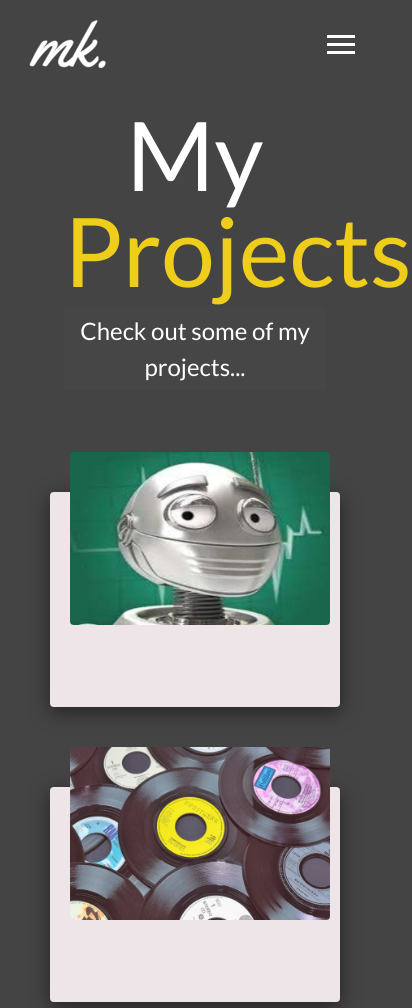
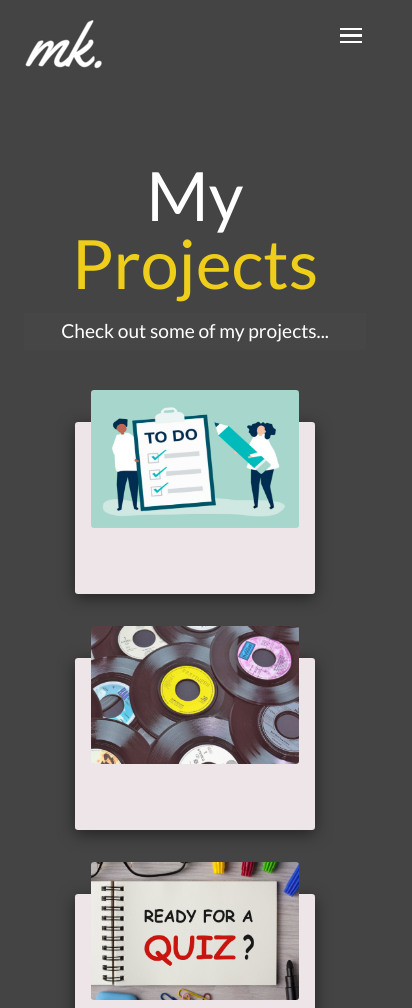
Before and after one commit to mustafa-prog/portfolio, a website: page src/work.html in a window 390 px wide. Shown: the top 1008 px of the page, 412 px wide, since content can reach past the window. Drawn offline with nearby package versions, Linux system fonts and the light colour scheme; files that its build step writes are made by us from their sources.

Commit message:
responsive design updated

```diff
--- a/src/scss/base/_typography.scss
+++ b/src/scss/base/_typography.scss
@@ -14,7 +14,7 @@ h3 {
   font-weight: 400;
 
   &.lg-heading {
-    font-size: 9.6rem;
+    font-size: 8.5rem;
   }
 
   &.sm-heading {
--- a/src/scss/layout/_mediaQueries.scss
+++ b/src/scss/layout/_mediaQueries.scss
@@ -7,6 +7,19 @@
 }
 
 @include mediaLg {
+  :root {
+    font-size: 60%;
+  }
+
+  main#about h1.lg-heading {
+    margin-top: 13vh;
+  }
+
+  main#about h2.sm-heading {
+    margin-bottom: 6rem;
+    margin-top: 3.5rem;
+  }
+
   main#about .skills-container {
     grid-template-columns: repeat(4, 1fr);
   }
@@ -19,6 +32,10 @@
 }
 
 @include mediaMd {
+  :root {
+    font-size: 55%;
+  }
+
   main {
     text-align: center;
     //align-items: center;
@@ -29,6 +46,7 @@
     }
 
     &#about .lg-heading {
+      margin-top: 13vh;
       margin-bottom: 5rem;
     }
   }
@@ -45,19 +63,19 @@
   }
 
   .menu-nav {
-    height: 75vh;
+    height: 70vh;
     transform: translate3d(-100%, 0, 0);
     font-size: 2.4rem;
   }
 
   .menu-branding {
-    height: 25vh;
+    height: 30vh;
     transform: translate3d(100%, 0, 0);
 
     .portrait {
       background-image: url('../images/profile-foto-small.jpg');
-      width: 15rem;
-      height: 15rem;
+      width: 135px;
+      height: 135px;
       clip-path: circle(50% at 50% 50%);
     }
   }
@@ -65,15 +83,47 @@
   main#about .skills-container {
     grid-template-columns: repeat(3, 1fr);
   }
+
+  main#work h1.lg-heading {
+    margin-top: 13vh;
+    margin-bottom: 2.5rem;
+  }
+
+  main#contact h1.lg-heading {
+    margin-top: 13vh;
+  }
 }
 
 @include mediaSm {
-  main#home h1 {
-    margin-top: 13vh;
+  :root {
+    font-size: 50%;
+  }
+
+  main {
+    padding-right: 3rem;
+    padding-left: 3rem;
+  }
+
+  main#home h1.lg-heading {
+    margin-top: 19vh;
+    margin-bottom: 2rem;
     text-align: center;
   }
 
+  main#about h1.lg-heading {
+    margin-top: 13vh;
+  }
+
   main#about .skills-container {
-    grid-template-columns: repeat(2, 1fr);
+    grid-template-columns: repeat(3, 1fr);
+  }
+
+  main#work h1.lg-heading {
+    margin-top: 13vh;
+    margin-bottom: 2rem;
+  }
+
+  main#contact h1.lg-heading {
+    margin-top: 13vh;
   }
 }
--- a/src/scss/pages/_about.scss
+++ b/src/scss/pages/_about.scss
@@ -10,6 +10,8 @@ main#about {
   .sm-heading {
     max-width: 90rem;
     margin: auto;
+    margin-bottom: 6rem;
+    margin-top: 3.5rem;
     text-align: justify;
     line-height: 150%;
   }
@@ -21,6 +23,8 @@ main#about {
     display: grid;
     grid-template-columns: repeat(6, 1fr);
     gap: 3rem;
+    border: 0.1rem solid $secondary-color;
+    padding: 2rem;
 
     .logo-container {
       display: flex;
--- a/src/scss/pages/_work.scss
+++ b/src/scss/pages/_work.scss
@@ -13,7 +13,7 @@ main#work {
     justify-content: center;
     align-items: center;
     flex-wrap: wrap;
-    padding: 3rem;
+    padding: 1.8rem;
     color: #000;
 
     .card {
--- a/src/work.html
+++ b/src/work.html
@@ -53,21 +53,23 @@
       <div class="container">
         <div class="card">
           <div class="imgBx">
-            <img src="images/projects/roboshop.jpg" alt="roboshop" />
+            <img src="images/projects/todoapp.jpg" alt="todo app" />
           </div>
           <div class="content">
-            <h2>Fullstack-Server Roboshop</h2>
+            <h2>To Do App</h2>
             <p>
               Technologies used: <br />
-              <span
-                >HTML | CSS | JavaScript | HandleBars | Express | MongoDB</span
-              >
+              <span>HTML | CSS | React | Redux | Redux-Thunk</span>
             </p>
-            <a href="#" class="btn-light">
+            <a
+              href="https://le-fbw1.github.io/SPA-todo-app/"
+              class="btn-light"
+              target="_blank"
+            >
               <i class="fas fa-eye"></i> Project
             </a>
             <a
-              href="https://github.com/mustafa-prog/fullstack-server-roboshop"
+              href="https://github.com/LE-FBW1/SPA-todo-app"
               target="_blank"
               class="btn-dark"
             >
@@ -85,9 +87,9 @@
               Technologies used: <br />
               <span>Node JS | Express | MongoDB</span>
             </p>
-            <a href="#" class="btn-light">
+            <!-- <a href="#" class="btn-light">
               <i class="fas fa-eye"></i> Project
-            </a>
+            </a> -->
             <a
               href="https://github.com/mustafa-prog/record-shop"
               target="_blank"
@@ -99,41 +101,23 @@
         </div>
         <div class="card">
           <div class="imgBx">
-            <img src="images/projects/todoapp.jpg" alt="todo app" />
+            <img src="images/projects/quiz-app.jpg" alt="quiz-app" />
           </div>
           <div class="content">
-            <h2>To Do App</h2>
+            <h2>Quiz App</h2>
             <p>
               Technologies used: <br />
-              <span>HTML | CSS | React | Redux | Redux-Thunk</span>
+              <span>HTML | CSS | JavaScript</span>
             </p>
-            <a href="https://le-fbw1.github.io/SPA-todo-app/" class="btn-light">
+            <a
+              href="https://mustafa-prog.github.io/quiz-app/"
+              target="_blank"
+              class="btn-light"
+            >
               <i class="fas fa-eye"></i> Project
             </a>
             <a
-              href="https://github.com/LE-FBW1/SPA-todo-app"
-              target="_blank"
-              class="btn-dark"
-            >
-              <i class="fab fa-github"></i> Github
-            </a>
-          </div>
-        </div>
-        <div class="card">
-          <div class="imgBx">
-            <img src="images/projects/shopping-list.jpg" alt="shopping list" />
-          </div>
-          <div class="content">
-            <h2>Shopping List</h2>
-            <p>
-              Technologies used: <br />
-              <span>HTML | CSS | Bootstrap | React</span>
-            </p>
-            <a href="#" class="btn-light">
-              <i class="fas fa-eye"></i> Project
-            </a>
-            <a
-              href="https://github.com/mustafa-prog/Shopping-list-with-React"
+              href="https://github.com/mustafa-prog/quiz-app"
               target="_blank"
               class="btn-dark"
             >
@@ -169,23 +153,43 @@
         </div>
         <div class="card">
           <div class="imgBx">
-            <img src="images/projects/quiz-app.jpg" alt="quiz-app" />
+            <img src="images/projects/shopping-list.jpg" alt="shopping list" />
           </div>
           <div class="content">
-            <h2>Quiz App</h2>
+            <h2>Shopping List</h2>
             <p>
               Technologies used: <br />
-              <span>HTML | CSS | JavaScript</span>
+              <span>HTML | CSS | Bootstrap | React</span>
             </p>
-            <a
-              href="https://mustafa-prog.github.io/quiz-app/"
-              target="_blank"
-              class="btn-light"
-            >
+            <a href="#" class="btn-light">
               <i class="fas fa-eye"></i> Project
             </a>
             <a
-              href="https://github.com/mustafa-prog/quiz-app"
+              href="https://github.com/mustafa-prog/Shopping-list-with-React"
+              target="_blank"
+              class="btn-dark"
+            >
+              <i class="fab fa-github"></i> Github
+            </a>
+          </div>
+        </div>
+        <div class="card">
+          <div class="imgBx">
+            <img src="images/projects/roboshop.jpg" alt="roboshop" />
+          </div>
+          <div class="content">
+            <h2>Fullstack-Server Roboshop</h2>
+            <p>
+              Technologies used: <br />
+              <span
+                >HTML | CSS | JavaScript | HandleBars | Express | MongoDB</span
+              >
+            </p>
+            <!-- <a href="#" class="btn-light">
+              <i class="fas fa-eye"></i> Project
+            </a> -->
+            <a
+              href="https://github.com/mustafa-prog/fullstack-server-roboshop"
               target="_blank"
               class="btn-dark"
             >
```
